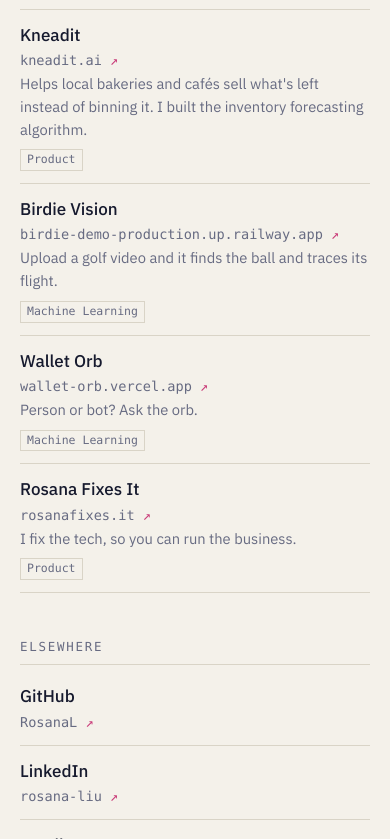
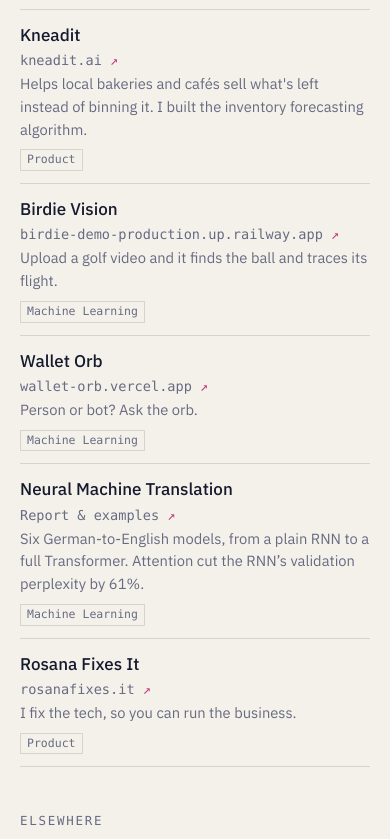
Before and after one commit to RosanaL/rosanaliu.com, a plain HTML site: page index.html in a window 390 px wide. Shown: the part 1416-2255 px from the top of the page. Drawn offline with Linux system fonts and the light colour scheme; a web font is replaced by a local one.

Commit message:
List the neural machine translation project under Machine Learning
Follows the Golf Assistant entry's convention for a chatgpt.site page:
the link text says what is there rather than showing a 56-character
subdomain, which wrapped the project name onto three lines at tablet
width.

Co-Authored-By: Claude Opus 5 <noreply@anthropic.com>

```diff
--- a/index.html
+++ b/index.html
@@ -153,6 +153,7 @@
             <li data-tags="product"><a class="link" href="https://kneadit.ai" target="_blank" rel="noopener"><span class="name">Kneadit</span><span class="where px">kneadit.ai</span><span class="note">Helps local bakeries and cafés sell what's left instead of binning it. I built the inventory forecasting algorithm.</span><span class="tags"></span></a></li>
             <li data-tags="ml"><a class="link" href="https://birdie-demo-production.up.railway.app" target="_blank" rel="noopener"><span class="name">Birdie Vision</span><span class="where px">birdie-demo-production.up.railway.app</span><span class="note">Upload a golf video and it finds the ball and traces its flight.</span><span class="tags"></span></a></li>
             <li data-tags="ml"><a class="link" href="https://wallet-orb.vercel.app" target="_blank" rel="noopener"><span class="name">Wallet Orb</span><span class="where px">wallet-orb.vercel.app</span><span class="note">Person or bot? Ask the orb.</span><span class="tags"></span></a></li>
+            <li data-tags="ml"><a class="link" href="https://ruoran-liu-neural-translation.rosanaliu1020.chatgpt.site/" target="_blank" rel="noopener"><span class="name">Neural Machine Translation</span><span class="where px">Report &amp; examples</span><span class="note">Six German-to-English models, from a plain RNN to a full Transformer. Attention cut the RNN’s validation perplexity by 61%.</span><span class="tags"></span></a></li>
             <li data-tags="product"><a class="link" href="https://rosanafixes.it" target="_blank" rel="noopener"><span class="name">Rosana Fixes It</span><span class="where px">rosanafixes.it</span><span class="note">I fix the tech, so you can run the business.</span><span class="tags"></span></a></li>
           </ul>
         </section>
```
